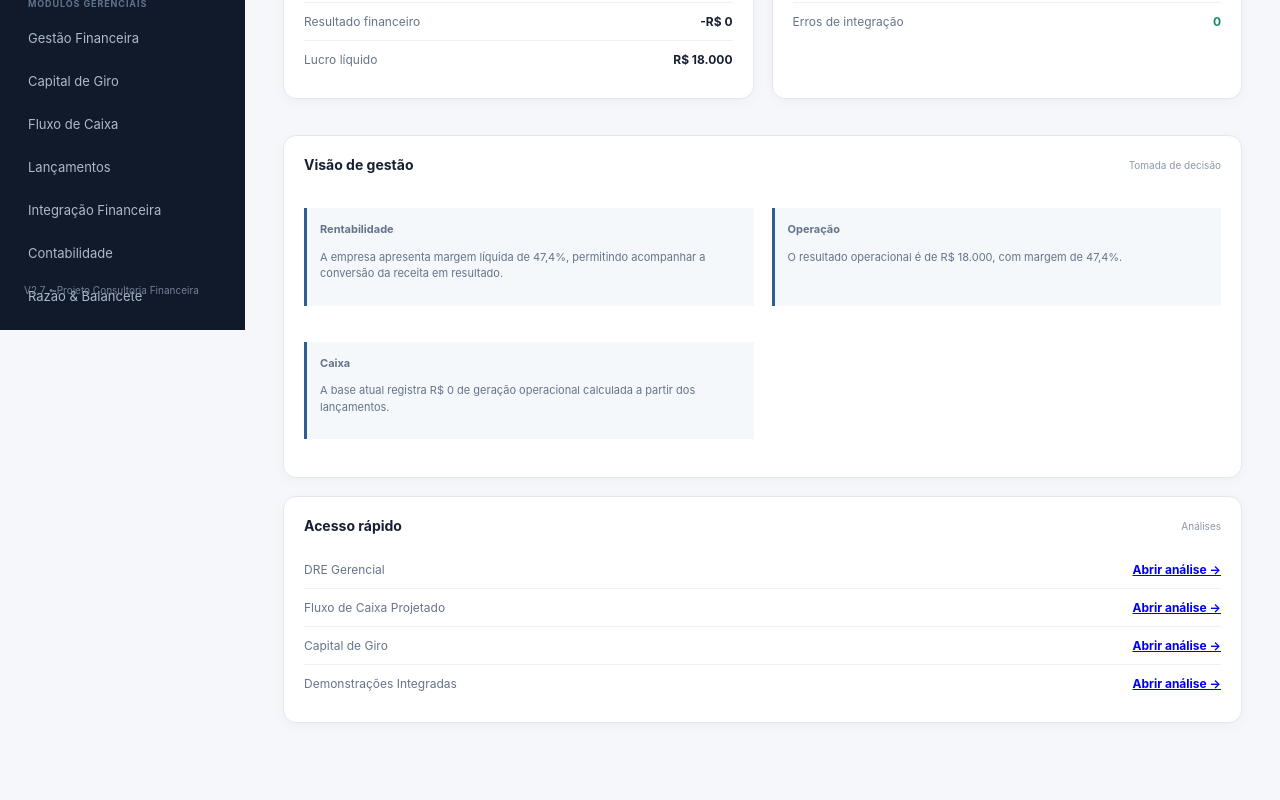
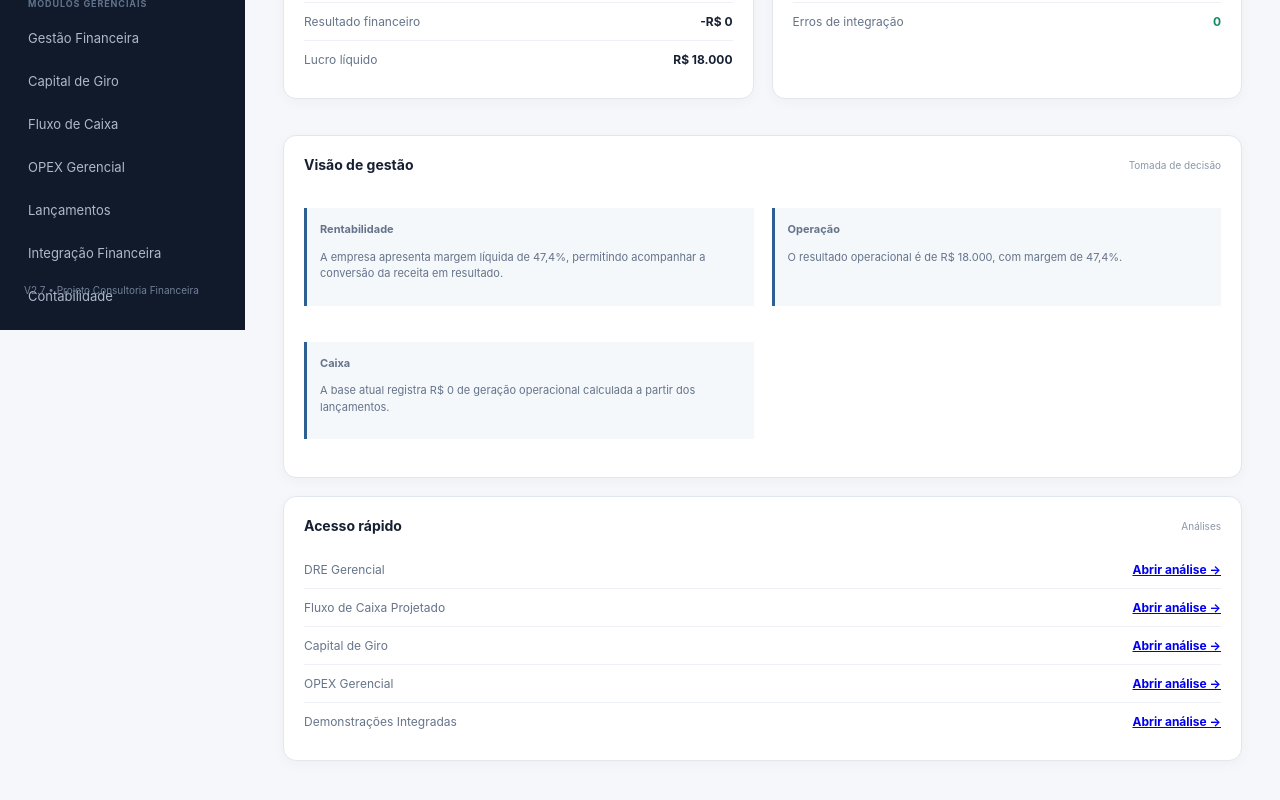
Before and after one commit to cardoso4009-byte/bp-financeiro-bi, a Next.js app: page / in a window 1280 px wide. Shown: the part 470-1270 px from the top of the page. Built offline with nearby package versions, Linux system fonts and the light colour scheme.

Commit message:
feat: add OPEX module to navigation

```diff
--- a/app/page.tsx
+++ b/app/page.tsx
@@ -8,7 +8,7 @@ import { statementEngine } from '@/lib/statement-engine'
 const brl=(n:number)=>n.toLocaleString('pt-BR',{style:'currency',currency:'BRL',maximumFractionDigits:0})
 const pct=(n:number)=>`${(n*100).toFixed(1).replace('.',',')}%`
 const nav=[['Visão Executiva','/'],['DRE Gerencial','/dre-gerencial'],['Balanço','/balanco-gerencial'],['DFC','/dfc'],['DMPL','/dmpl'],['Indicadores','/indicadores']] as const
-const modules=[['Gestão Financeira','/gestao'],['Capital de Giro','/capital-giro'],['Fluxo de Caixa','/fluxo-caixa'],['Lançamentos','/lancamentos'],['Integração Financeira','/integracao'],['Contabilidade','/contabil'],['Razão & Balancete','/razao'],['Mapeamento Contábil','/mapeamento-contabil'],['Demonstrações Integradas','/demonstracoes-integradas'],['DFC Integrada','/dfc-integrada'],['Fechamento Contábil','/fechamento-contabil'],['Auditoria Contábil','/auditoria-contabil']] as const
+const modules=[['Gestão Financeira','/gestao'],['Capital de Giro','/capital-giro'],['Fluxo de Caixa','/fluxo-caixa'],['OPEX Gerencial','/opex'],['Lançamentos','/lancamentos'],['Integração Financeira','/integracao'],['Contabilidade','/contabil'],['Razão & Balancete','/razao'],['Mapeamento Contábil','/mapeamento-contabil'],['Demonstrações Integradas','/demonstracoes-integradas'],['DFC Integrada','/dfc-integrada'],['Fechamento Contábil','/fechamento-contabil'],['Auditoria Contábil','/auditoria-contabil']] as const
 
 export default function Home(){
  const [source]=useState(()=>readFinancialSource())
@@ -31,7 +31,7 @@ export default function Home(){
    <div className="grid"><section className="panel"><div className="panel-title"><h2>Desempenho financeiro</h2><span>2026</span></div><div className="rows"><div className="row"><span>Receita líquida</span><b>{brl(totals.receitas)}</b></div><div className="row"><span>Custos</span><b>{brl(-totals.custos)}</b></div><div className="row"><span>Despesas operacionais</span><b>{brl(-despesasOp)}</b></div><div className="row"><span>Resultado operacional</span><b>{brl(resultadoOperacional)}</b></div><div className="row"><span>Resultado financeiro</span><b>{brl(resultadoFinanceiro)}</b></div><div className="row"><span>Lucro líquido</span><b>{brl(lucroLiquido)}</b></div></div></section>
     <section className="panel"><div className="panel-title"><h2>Indicadores-chave</h2><span>Gestão</span></div><div className="rows"><div className="row"><span>Margem bruta</span><b>{pct(margemBruta)}</b></div><div className="row"><span>Margem operacional</span><b>{pct(margemOp)}</b></div><div className="row"><span>Margem líquida</span><b>{pct(margemLiq)}</b></div><div className="row"><span>Base de lançamentos</span><b>{source.entries.length}</b></div><div className="row"><span>Erros de integração</span><b className={integration.errors.length?'negative':'positive'}>{integration.errors.length}</b></div></div></section></div>
    <section className="panel wide"><div className="panel-title"><h2>Visão de gestão</h2><span>Tomada de decisão</span></div><div className="grid"><Insight title="Rentabilidade" text={`A empresa apresenta margem líquida de ${pct(margemLiq)}, permitindo acompanhar a conversão da receita em resultado.`}/><Insight title="Operação" text={`O resultado operacional é de ${brl(resultadoOperacional)}, com margem de ${pct(margemOp)}.`}/><Insight title="Caixa" text={`A base atual registra ${brl(caixaOperacional)} de geração operacional calculada a partir dos lançamentos.`}/></div></section>
-   <section className="panel wide"><div className="panel-title"><h2>Acesso rápido</h2><span>Análises</span></div><div className="rows"><div className="row"><span>DRE Gerencial</span><a href="/dre-gerencial" style={{fontWeight:700}}>Abrir análise →</a></div><div className="row"><span>Fluxo de Caixa Projetado</span><a href="/fluxo-caixa" style={{fontWeight:700}}>Abrir análise →</a></div><div className="row"><span>Capital de Giro</span><a href="/capital-giro" style={{fontWeight:700}}>Abrir análise →</a></div><div className="row"><span>Demonstrações Integradas</span><a href="/demonstracoes-integradas" style={{fontWeight:700}}>Abrir análise →</a></div></div></section>
+   <section className="panel wide"><div className="panel-title"><h2>Acesso rápido</h2><span>Análises</span></div><div className="rows"><div className="row"><span>DRE Gerencial</span><a href="/dre-gerencial" style={{fontWeight:700}}>Abrir análise →</a></div><div className="row"><span>Fluxo de Caixa Projetado</span><a href="/fluxo-caixa" style={{fontWeight:700}}>Abrir análise →</a></div><div className="row"><span>Capital de Giro</span><a href="/capital-giro" style={{fontWeight:700}}>Abrir análise →</a></div><div className="row"><span>OPEX Gerencial</span><a href="/opex" style={{fontWeight:700}}>Abrir análise →</a></div><div className="row"><span>Demonstrações Integradas</span><a href="/demonstracoes-integradas" style={{fontWeight:700}}>Abrir análise →</a></div></div></section>
   </section></main>
 }
 function Card({title,value,sub}:{title:string;value:number;sub:string}){return <div className="card"><span>{title}</span><strong>{brl(value)}</strong><small>{sub}</small></div>}
```
